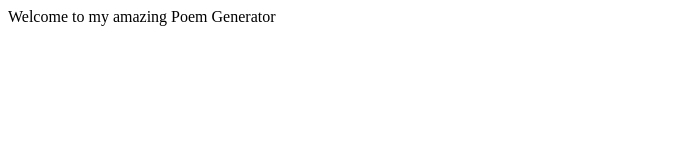
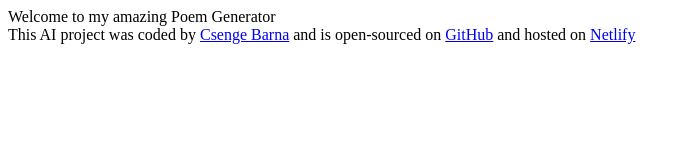
Before and after one commit to CsengeOnCode/poem-generator, a plain HTML site: page index.html in a window 1280 px wide. Shown: the whole page, without its empty margins (0-690 px from the left). Drawn offline with Linux system fonts and the light colour scheme.

Commit message:
Added the footer with links

```diff
--- a/index.html
+++ b/index.html
@@ -8,6 +8,19 @@
   </head>
   <body>
     Welcome to my amazing Poem Generator
+
+    <footer>
+      This AI project was coded by
+      <a href="https://github.com/CsengeOnCode" target="_blank">Csenge Barna</a>
+      and is open-sourced on
+      <a href="https://github.com/CsengeOnCode/poem-generator" target="_blank"
+        >GitHub</a
+      >
+      and hosted on
+      <a href="https://amazing-ai-poem-generator.netlify.app/" target="_blank"
+        >Netlify</a
+      >
+    </footer>
   </body>
   <script src="src/script.js"></script>
 </html>
```
